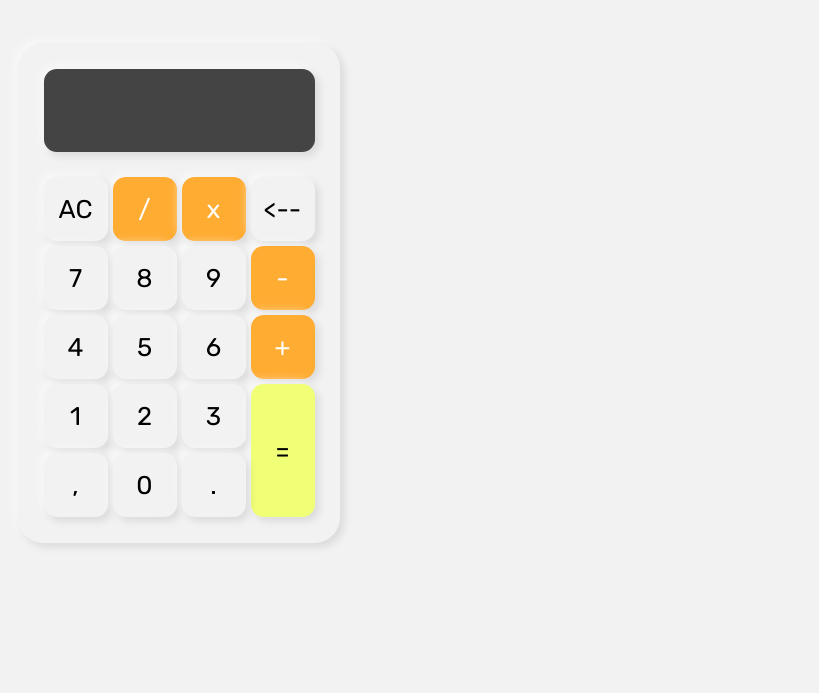
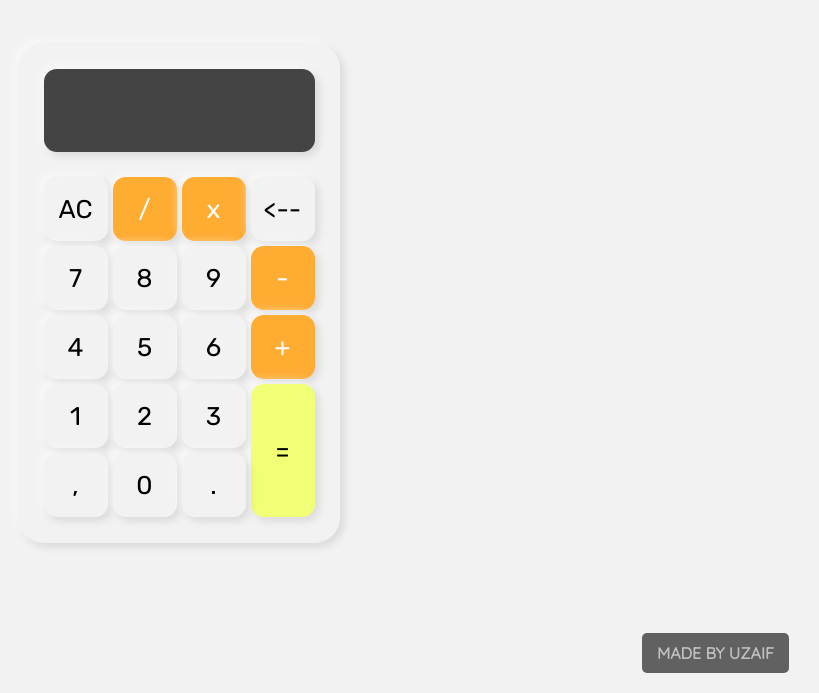
Before and after one commit to Uzaifm127/Calculator, a plain HTML site: page index.html in a window 1280 px wide. Shown: the part 107-800 px from the top of the page, without its empty margins (461-1280 px from the left). Drawn offline with Linux system fonts and the light colour scheme.

Commit message:
watermark added

```diff
--- a/CSS/style.css
+++ b/CSS/style.css
@@ -96,3 +96,21 @@ body {
   box-shadow: 2px 2px 4px rgba(0, 0, 0, 0.1),
     -2px -2px 4px rgba(255, 255, 255, 0.5);
 }
+
+.watermark-container {
+  position: fixed;
+  bottom: 30px;
+  right: 30px;
+  pointer-events: none;
+}
+
+.watermark {
+  font-family: "Quicksand", sans-serif;
+  font-size: 16px;
+  font-weight: bold;
+  color: rgba(255, 255, 255, 0.6);
+  background-color: rgba(0, 0, 0, 0.6);
+  padding: 10px 15px;
+  border-radius: 5px;
+  transition: opacity 0.3s ease-in-out;
+}
--- a/index.html
+++ b/index.html
@@ -75,6 +75,9 @@
         </div>
       </div>
     </div>
+    <div class="watermark-container">
+      <span class="watermark">MADE BY UZAIF</span>
+    </div>
     <script src="/Calculator/JS/main.js"></script>
     <!-- <script src="/JS/main.js"></script> -->
   </body>
```
